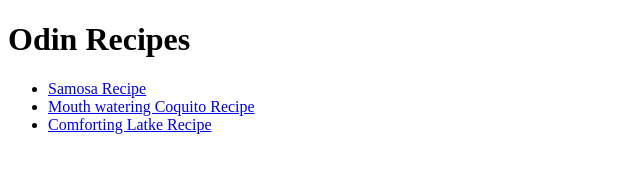
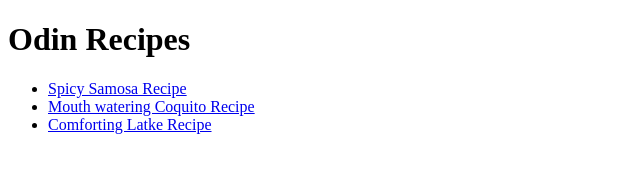
Before and after one commit to dandamanda/odin-recipes, a plain HTML site: page index.html in a window 1280 px wide. Shown: the full height of the page, 0-640 px from the left. Drawn offline with Linux system fonts and the light colour scheme.

Commit message:
Change link name of samosa recipe

```diff
--- a/index.html
+++ b/index.html
@@ -7,7 +7,7 @@
 <body>
   <h1>Odin Recipes</h1>
   <ul>
-    <li><a href="recipes/samosa.html">Samosa Recipe</a></li>
+    <li><a href="recipes/samosa.html">Spicy Samosa Recipe</a></li>
     <li><a href="recipes/coquito.html">Mouth watering Coquito Recipe</a></li>
     <li><a href="recipes/latkes.html">Comforting Latke Recipe</a></li>
   </ul>
```
